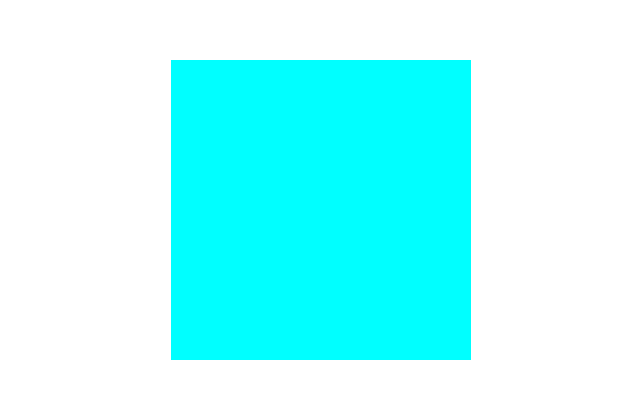
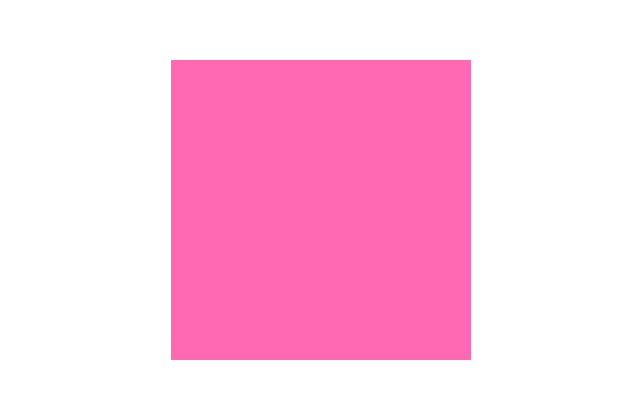
Before and after one commit to tomatojuice5/Square, a plain HTML site: page index.html in a window 1280 px wide. Shown: the part 190-588 px from the top of the page, without its empty margins (319-959 px from the left). Drawn offline with Linux system fonts and the light colour scheme.

Commit message:
박스 색상 hotpink로 변경

```diff
--- a/scss/style.scss
+++ b/scss/style.scss
@@ -12,6 +12,6 @@ section {
   article {
     width: 300px;
     height: 300px;
-    background-color: aqua;
+    background-color: hotpink;
   }
 }
```
Also changed, not shown: css/style.css.
